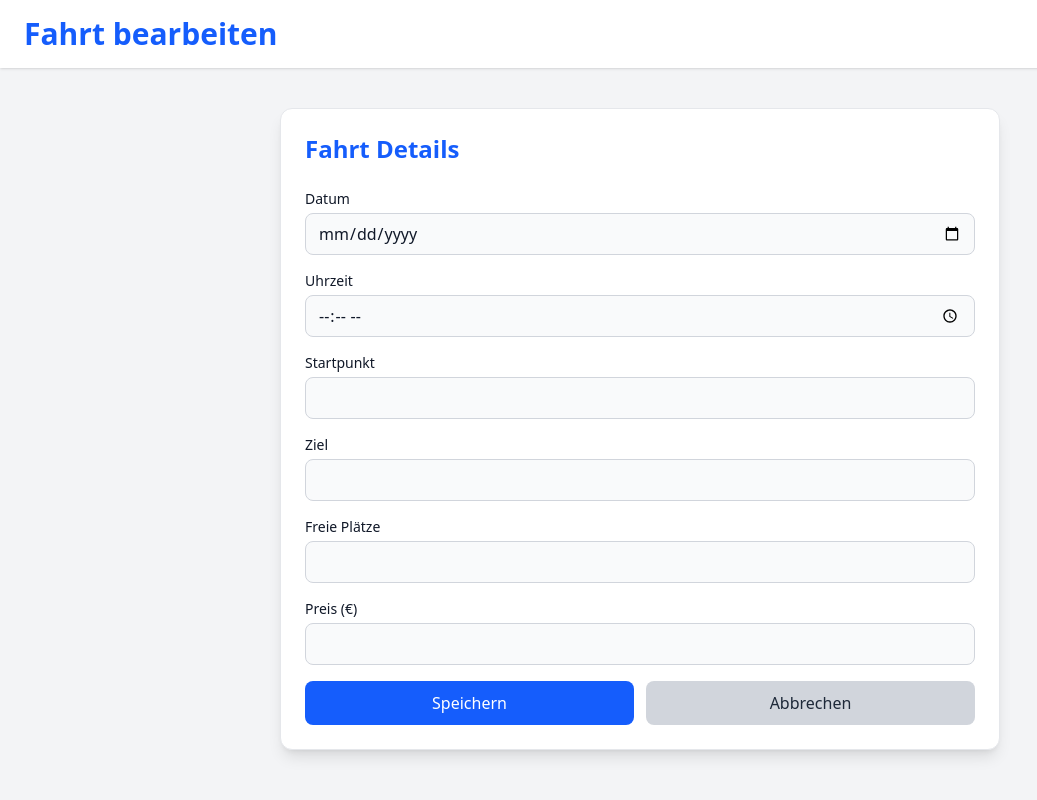
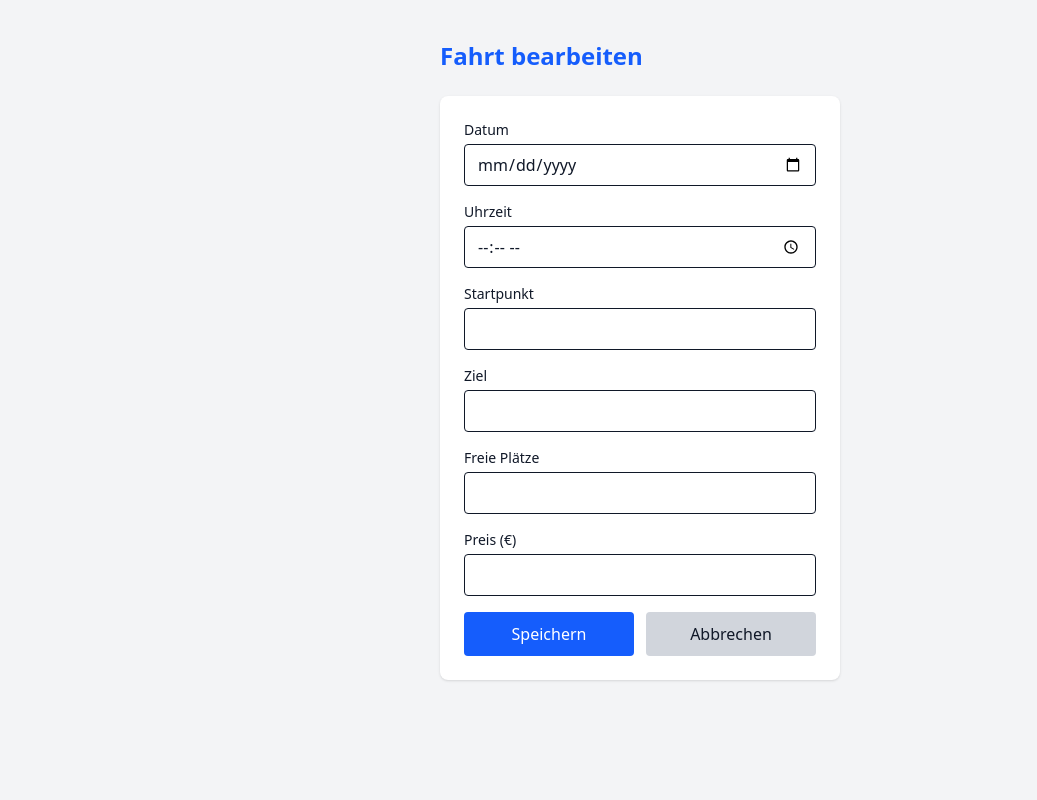
Before and after one commit to Tech08mag/Fahrgemeinschaften, a Flask app: template templates/drive.html in a window 1280 px wide. Shown: the whole page, without its empty margins (0-1037 px from the left). Run offline with Flask 3, Linux system fonts and the light colour scheme; the template is opened without the code that fills it, so the values that code supplies are empty; some libraries are stand-ins or nearby versions.

Commit message:
edit drive functionality backend still need some work

```diff
--- a/static/js/drive.js
+++ b/static/js/drive.js
@@ -1,33 +1,59 @@
-async function getdrive() {
-    try {
-        const response = await fetch('/api/drive/' + DRIVE_ID);
-        if (response.ok) {
-            const data = await response.json();
-            window.myDrivesData = data;
-            console.log('Drive Data:', data);
-            return data;
-        } else {
-            throw new Error('Failed to fetch data');
+document.addEventListener("DOMContentLoaded", async () => {
+    // Fetch and populate the form
+    async function getdrive() {
+        try {
+            const response = await fetch('/api/drive/' + DRIVE_ID);
+            if (!response.ok) throw new Error('Failed to fetch drive data');
+
+            const drive = await response.json();
+            console.log('Drive Data:', drive);
+
+            document.getElementById("date").value = drive[0].date;
+            document.getElementById("time").value = drive[0].time;
+            document.getElementById("startpoint").value = drive[0].startpoint;
+            document.getElementById("destination").value = drive[0].destination;
+            document.getElementById("seats").value = drive[0].seat_amount;
+            document.getElementById("price").value = drive[0].price;
+
+            return drive;
+
+        } catch (error) {
+            console.error(error);
+            alert("Fehler beim Laden der Fahrt.");
         }
-    } catch (error) {
-        console.error('Error:', error);
     }
-}
 
-getdrive()
-.then((drives) => {
-    const drivesList = document.getElementById('drive');
-    drives.forEach(drive => {
-        const paragraph = document.createElement('p');
-        paragraph.innerHTML = `
-            <div id="drives-list" class="text-sm font-bold leading-tight tracking-tight text-gray-900 dark:text-white border border-gray-300 dark:border-gray-600 rounded p-3">
-            <h2>Fahrt nach ${drive.destination} am ${drive.date} um ${drive.time} Uhr von ${drive.startpoint}</h2>
-            <p>Veranstalter: ${drive.organizer}</p>
-            <p>Plätze: ${drive.seat_amount}</p>
-            <p>Preis: ${drive.price} Euro</p>
-            <p>Link: <a href="/drive/${drive.id_drive}">Details</a></p>
-            </div>
-        `;
-        drivesList.appendChild(paragraph);
+    await getdrive();
+
+    // Handle form submission
+    document.getElementById("drive-form").addEventListener("submit", async (e) => {
+        e.preventDefault();
+
+
+        const updatedDrive = {
+            date: document.getElementById("date").value,
+            time: document.getElementById("time").value,
+            startpoint: document.getElementById("startpoint").value,
+            destination: document.getElementById("destination").value,
+            seats: document.getElementById("seats").value,
+            price: document.getElementById("price").value
+        };
+
+        try {
+            const res = await fetch(`/drives/${DRIVE_ID}`, {
+                method: "PUT",
+                headers: { "Content-Type": "application/json" },
+                body: JSON.stringify(updatedDrive)
+            });
+
+            if (res.ok) {
+                alert("Fahrt erfolgreich aktualisiert!");
+            } else {
+                throw new Error("Update fehlgeschlagen");
+            }
+        } catch (error) {
+            console.error(error);
+            alert("Fehler beim Aktualisieren der Fahrt.");
+        }
     });
-})
+});
--- a/templates/drive.html
+++ b/templates/drive.html
@@ -3,146 +3,61 @@
 <head>
     <meta charset="UTF-8">
     <meta name="viewport" content="width=device-width, initial-scale=1.0">
-    <title>Fahrt bearbeiten – Fahrgemeinschaften</title>
+    <title>Fahrt bearbeiten</title>
     <script>
         const DRIVE_ID = {{ drive_id }};
     </script>
     <script src="{{ url_for('static', filename='/js/drive.js') }}"></script>
     <script src="https://cdn.jsdelivr.net/npm/@tailwindcss/browser@4"></script>
 </head>
-
 <body class="bg-gray-100 dark:bg-gray-900 text-gray-900 dark:text-gray-100">
 
-<!-- Header -->
-<header class="bg-white dark:bg-gray-800 shadow">
-    <div class="max-w-7xl mx-auto px-6 py-4">
-        <h1 class="text-3xl font-bold text-blue-600 dark:text-blue-400">
+<main class="max-w-md mx-auto px-6 py-10">
+
+    <h1 class="text-2xl font-bold text-blue-600 dark:text-blue-400 mb-6">
         Fahrt bearbeiten
     </h1>
-    </div>
-</header>
 
-<main class="max-w-3xl mx-auto px-6 py-10">
+    <form id="drive-form" class="bg-white dark:bg-gray-800 rounded-lg shadow p-6 space-y-4">
 
-    <!-- Editable Drive Card -->
-    <div class="bg-white dark:bg-gray-800 rounded-xl shadow-lg border border-gray-200 dark:border-gray-700 p-6 space-y-6">
-
-        <h2 class="text-2xl font-bold text-blue-600 dark:text-blue-400">
-            Fahrt Details
-        </h2>
-
-        <form id="drive-form" class="space-y-4">
-
-            <!-- Date -->
         <div>
-                <label class="block mb-1 text-sm font-medium">Datum</label>
-                <input type="date" name="date" id="date"
-                    class="w-full rounded-lg border border-gray-300 dark:border-gray-600
-                           bg-gray-50 dark:bg-gray-700 px-3 py-2
-                           focus:outline-none focus:ring-2 focus:ring-blue-600">
+            <label class="block text-sm font-medium mb-1">Datum</label>
+            <input type="date" id="date" class="w-full rounded border px-3 py-2 focus:ring-2 focus:ring-blue-600">
         </div>
 
-            <!-- Time -->
         <div>
-                <label class="block mb-1 text-sm font-medium">Uhrzeit</label>
-                <input type="time" name="time" id="time"
-                    class="w-full rounded-lg border border-gray-300 dark:border-gray-600
-                           bg-gray-50 dark:bg-gray-700 px-3 py-2
-                           focus:outline-none focus:ring-2 focus:ring-blue-600">
+            <label class="block text-sm font-medium mb-1">Uhrzeit</label>
+            <input type="time" id="time" class="w-full rounded border px-3 py-2 focus:ring-2 focus:ring-blue-600">
         </div>
 
-            <!-- Start -->
         <div>
-                <label class="block mb-1 text-sm font-medium">Startpunkt</label>
-                <input type="text" name="startpoint" id="startpoint"
-                    class="w-full rounded-lg border border-gray-300 dark:border-gray-600
-                           bg-gray-50 dark:bg-gray-700 px-3 py-2
-                           focus:outline-none focus:ring-2 focus:ring-blue-600">
+            <label class="block text-sm font-medium mb-1">Startpunkt</label>
+            <input type="text" id="startpoint" class="w-full rounded border px-3 py-2 focus:ring-2 focus:ring-blue-600">
         </div>
 
-            <!-- Destination -->
         <div>
-                <label class="block mb-1 text-sm font-medium">Ziel</label>
-                <input type="text" name="destination" id="destination"
-                    class="w-full rounded-lg border border-gray-300 dark:border-gray-600
-                           bg-gray-50 dark:bg-gray-700 px-3 py-2
-                           focus:outline-none focus:ring-2 focus:ring-blue-600">
+            <label class="block text-sm font-medium mb-1">Ziel</label>
+            <input type="text" id="destination" class="w-full rounded border px-3 py-2 focus:ring-2 focus:ring-blue-600">
         </div>
 
-            <!-- Seats -->
         <div>
-                <label class="block mb-1 text-sm font-medium">Freie Plätze</label>
-                <input type="number" name="seats" id="seats" min="1"
-                    class="w-full rounded-lg border border-gray-300 dark:border-gray-600
-                           bg-gray-50 dark:bg-gray-700 px-3 py-2
-                           focus:outline-none focus:ring-2 focus:ring-blue-600">
+            <label class="block text-sm font-medium mb-1">Freie Plätze</label>
+            <input type="number" id="seats" min="1" class="w-full rounded border px-3 py-2 focus:ring-2 focus:ring-blue-600">
         </div>
 
-            <!-- Price -->
         <div>
-                <label class="block mb-1 text-sm font-medium">Preis (€)</label>
-                <input type="number" name="price" id="price" min="0" step="any"
-                    class="w-full rounded-lg border border-gray-300 dark:border-gray-600
-                           bg-gray-50 dark:bg-gray-700 px-3 py-2
-                           focus:outline-none focus:ring-2 focus:ring-blue-600">
+            <label class="block text-sm font-medium mb-1">Preis (€)</label>
+            <input type="number" id="price" min="0" step="any" class="w-full rounded border px-3 py-2 focus:ring-2 focus:ring-blue-600">
         </div>
 
-            <!-- Buttons -->
         <div class="flex gap-3 mt-4">
-                <button type="submit"
-                    class="flex-1 bg-blue-600 hover:bg-blue-700 text-white font-medium rounded-lg px-5 py-2.5 transition">
-                    Speichern
-                </button>
-                <a href="/mydrives"
-                    class="flex-1 text-center bg-gray-300 hover:bg-gray-400 text-gray-800 font-medium rounded-lg px-5 py-2.5 transition dark:bg-gray-700 dark:text-gray-100 dark:hover:bg-gray-600">
-                    Abbrechen
-                </a>
+            <button type="submit" class="flex-1 bg-blue-600 hover:bg-blue-700 text-white rounded px-5 py-2.5">Speichern</button>
+            <a href="/mydrives" class="flex-1 text-center bg-gray-300 hover:bg-gray-400 rounded px-5 py-2.5 dark:bg-gray-700 dark:text-gray-100 dark:hover:bg-gray-600">Abbrechen</a>
         </div>
 
     </form>
 
-    </div>
-
 </main>
-
-<script>
-    // Example: populate fields from JS object
-    // Assume `drive` object is fetched via drive.js
-    document.addEventListener("DOMContentLoaded", () => {
-        if (window.drive) {
-            document.getElementById("date").value = drive.date;
-            document.getElementById("time").value = drive.time;
-            document.getElementById("startpoint").value = drive.startpoint;
-            document.getElementById("destination").value = drive.destination;
-            document.getElementById("seats").value = drive.seats;
-            document.getElementById("price").value = drive.price;
-        }
-
-        document.getElementById("drive-form").addEventListener("submit", async (e) => {
-            e.preventDefault();
-            // gather updated data
-            const updatedDrive = {
-                date: document.getElementById("date").value,
-                time: document.getElementById("time").value,
-                startpoint: document.getElementById("startpoint").value,
-                destination: document.getElementById("destination").value,
-                seats: document.getElementById("seats").value,
-                price: document.getElementById("price").value
-            };
-            // send to backend (example POST request)
-            const res = await fetch(`/drives/${DRIVE_ID}`, {
-                method: "PUT",
-                headers: { "Content-Type": "application/json" },
-                body: JSON.stringify(updatedDrive)
-            });
-            if (res.ok) {
-                alert("Fahrt erfolgreich aktualisiert!");
-            } else {
-                alert("Fehler beim Aktualisieren der Fahrt.");
-            }
-        });
-    });
-</script>
 
 </body>
 </html>
```
Lines whose indentation alone changed are shown as unchanged.
